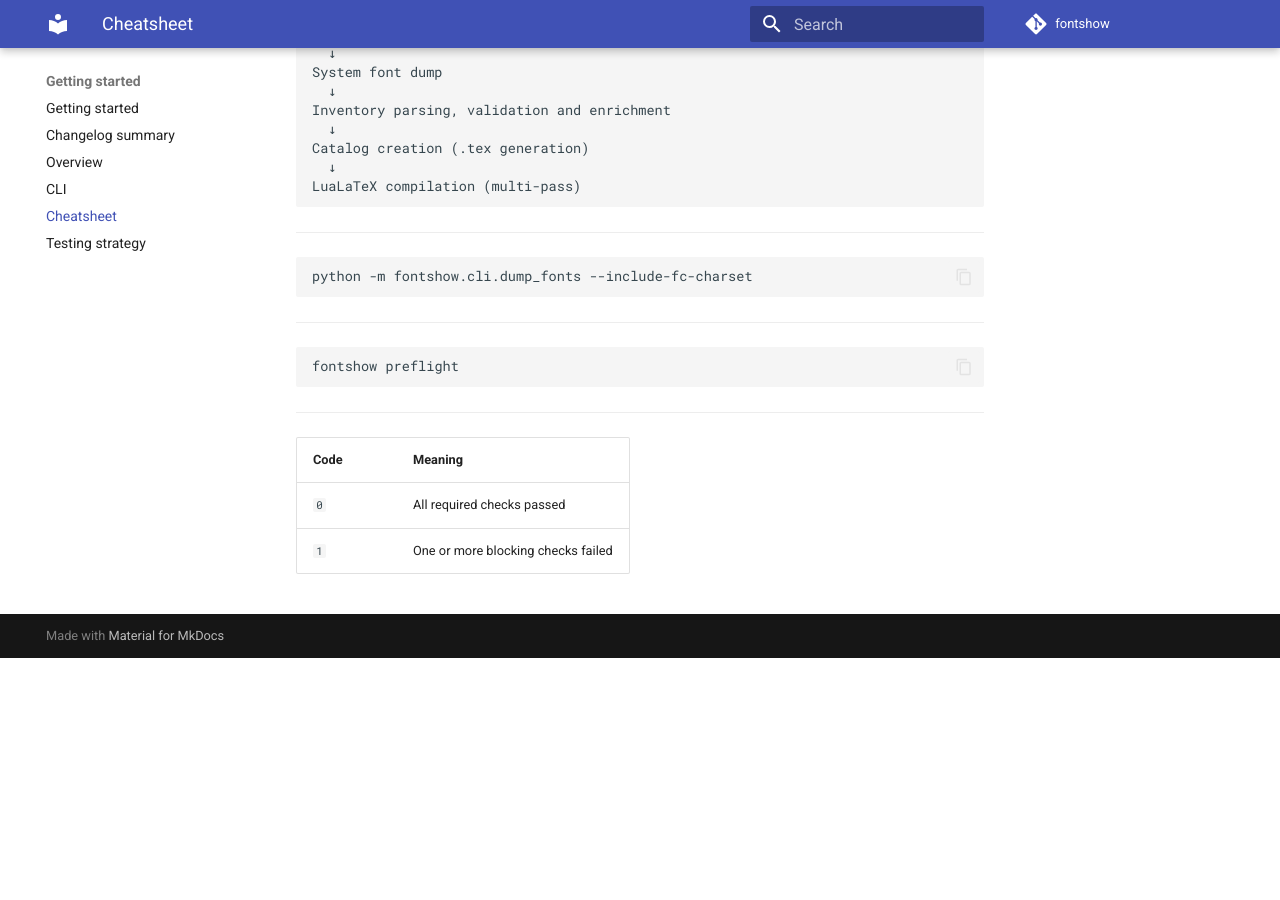
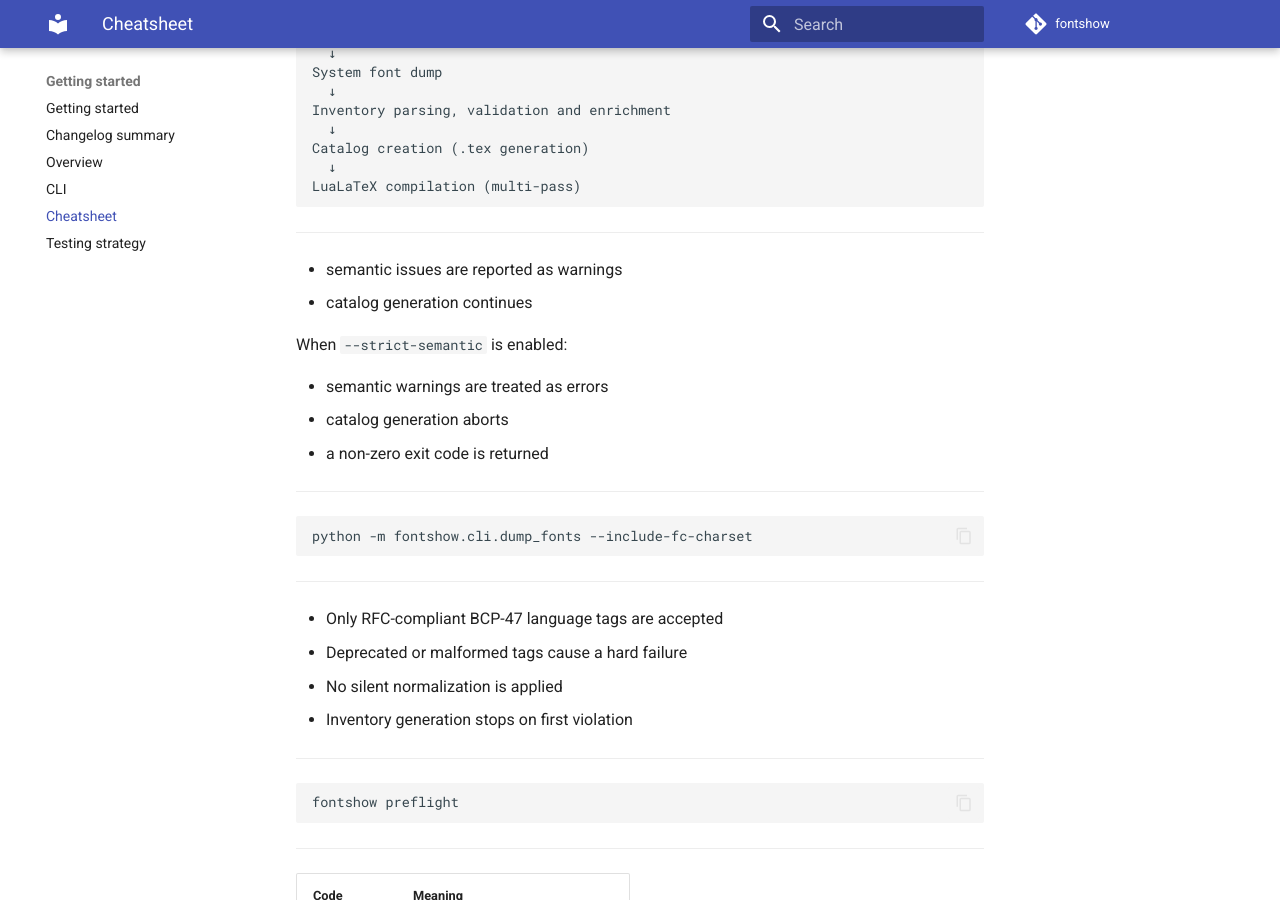
Before and after one commit to marco0560/Fontshow, an MkDocs documentation site: the page built from docs/cheatsheet.md, in a window 1280 px wide and 900 px high, scrolled down 1351 px. Built offline with MkDocs 1.6.1 and Material for MkDocs 9.7.7, drawn with Linux system fonts in a browser that asks for light colours; comment, search, counter and statistics services are not loaded; before the commit the page ends 2009 px from its top, so only the background shows below that.

Commit message:
docs: enchanced cheatsheet generation

````diff
--- a/docs/cheatsheet.md
+++ b/docs/cheatsheet.md
@@ -68,9 +68,27 @@ LuaLaTeX compilation (multi-pass)
 
 ---
 
+- semantic issues are reported as warnings
+- catalog generation continues
+
+When `--strict-semantic` is enabled:
+
+- semantic warnings are treated as errors
+- catalog generation aborts
+- a non-zero exit code is returned
+
+---
+
 ```bash
 python -m fontshow.cli.dump_fonts --include-fc-charset
 ```
+
+---
+
+- Only RFC-compliant BCP-47 language tags are accepted
+- Deprecated or malformed tags cause a hard failure
+- No silent normalization is applied
+- Inventory generation stops on first violation
 
 ---
 
````
Also changed, not shown: docs/tools/create_catalog.md (+2 -0 lines), docs/tools/parse_font_inventory.md (+2 -0 lines).
